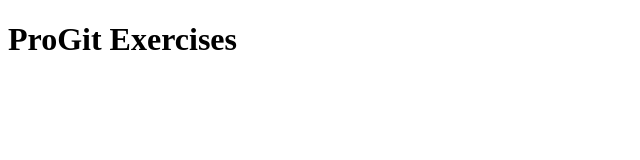
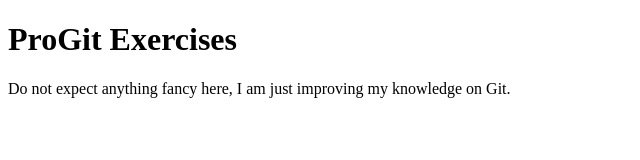
Before and after one commit to ranemloc/progit, a plain HTML site: page index.html in a window 1280 px wide. Shown: the whole page, without its empty margins (0-640 px from the left). Drawn offline with Linux system fonts and the light colour scheme.

Commit message:
Add paragraph to index.html

```diff
--- a/index.html
+++ b/index.html
@@ -6,5 +6,6 @@
 </head>
 <body>
   <h1>ProGit Exercises</h1>
+  <p>Do not expect anything fancy here, I am just improving my knowledge on Git.</p>
 </body>
 </html>
```
